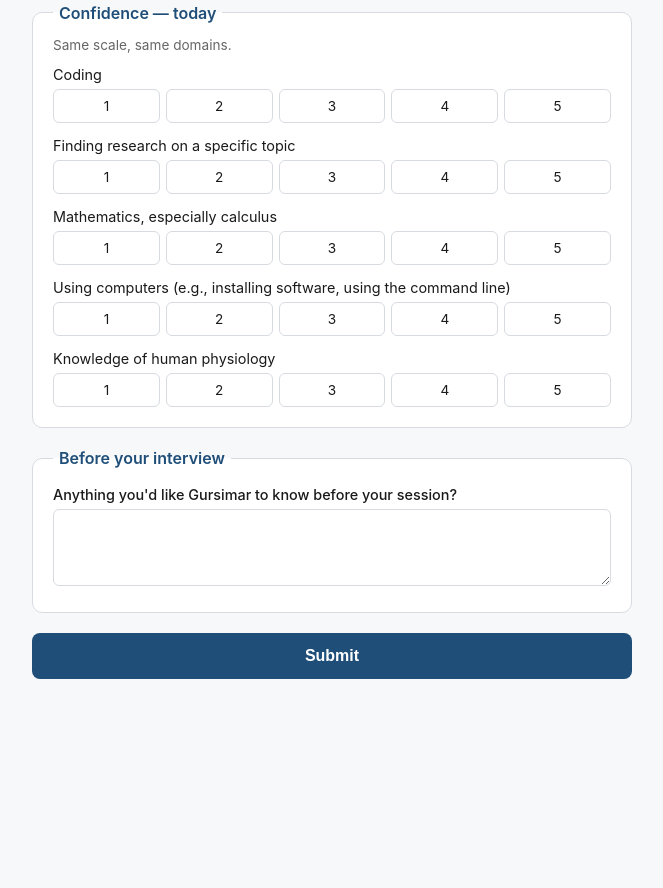
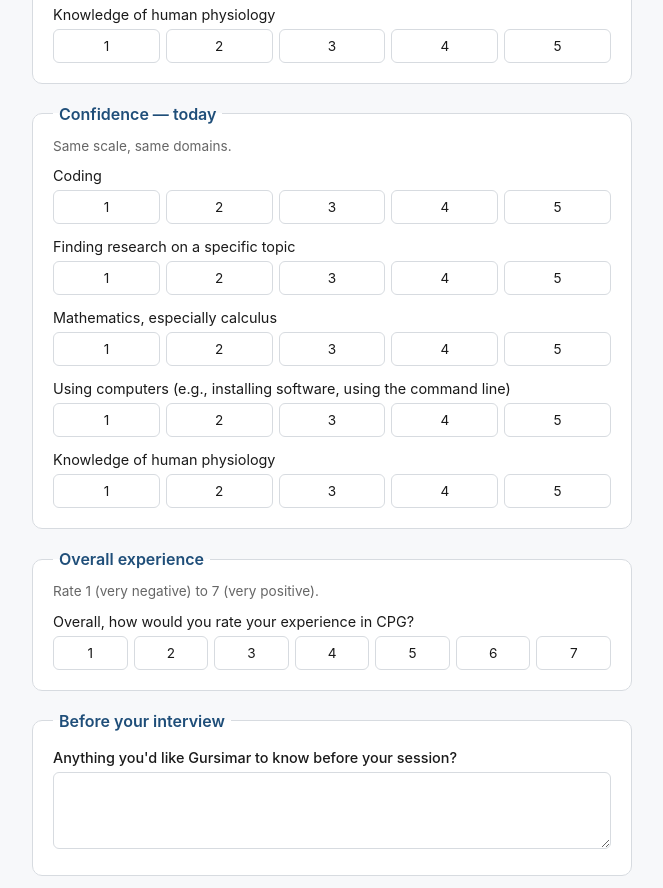
Before and after one commit to nysuloem/CPGSurvey, a website: page public/index.html in a window 1280 px wide. Shown: the part 1847-2735 px from the top of the page, without its empty margins (308-971 px from the left). Before the commit the page ends 2606 px from the top, so only its background shows below. Drawn offline with Linux system fonts and the light colour scheme.

Commit message:
Add files via upload

```diff
--- a/public/index.html
+++ b/public/index.html
@@ -82,6 +82,11 @@
       <legend>CPG snapshot</legend>
 
       <label class="field">
+        <span>How did you hear about UTSC-CPG?</span>
+        <textarea name="how_heard" rows="2"></textarea>
+      </label>
+
+      <label class="field">
         <span>How many semesters have you been a member of CPG?</span>
         <input type="number" name="cpg_membership_semesters" min="0" max="20" step="1" />
       </label>
@@ -97,6 +102,15 @@
       <legend>Confidence — today</legend>
       <p class="hint">Same scale, same domains.</p>
       <div class="likert-group" data-prefix="conf_today"></div>
+    </fieldset>
+
+    <fieldset>
+      <legend>Overall experience</legend>
+      <p class="hint">Rate 1 (very negative) to 7 (very positive).</p>
+      <div class="likert-row">
+        <span class="likert-label">Overall, how would you rate your experience in CPG?</span>
+        <div class="likert-scale" id="overall-satisfaction-scale"></div>
+      </div>
     </fieldset>
 
     <fieldset>
--- a/public/script.js
+++ b/public/script.js
@@ -45,6 +45,21 @@ function renderLikertGroup(container, prefix) {
   });
 }
 
+function renderSingleScale(container, name, min, max) {
+  for (let i = min; i <= max; i++) {
+    const optLabel = document.createElement("label");
+    const input = document.createElement("input");
+    input.type = "radio";
+    input.name = name;
+    input.value = i;
+    const span = document.createElement("span");
+    span.textContent = i;
+    optLabel.appendChild(input);
+    optLabel.appendChild(span);
+    container.appendChild(optLabel);
+  }
+}
+
 function renderCheckboxGroup(container, items, name) {
   items.forEach((item) => {
     const label = document.createElement("label");
@@ -63,6 +78,12 @@ function renderCheckboxGroup(container, items, name) {
 document.querySelectorAll(".likert-group").forEach((el) => {
   renderLikertGroup(el, el.dataset.prefix);
 });
+renderSingleScale(
+  document.getElementById("overall-satisfaction-scale"),
+  "overall_satisfaction",
+  1,
+  7
+);
 renderCheckboxGroup(
   document.getElementById("campus-involvements-group"),
   CAMPUS_INVOLVEMENTS,
```
Also changed, not shown: db.js (+8 -0 lines), server.js (+6 -4 lines).
